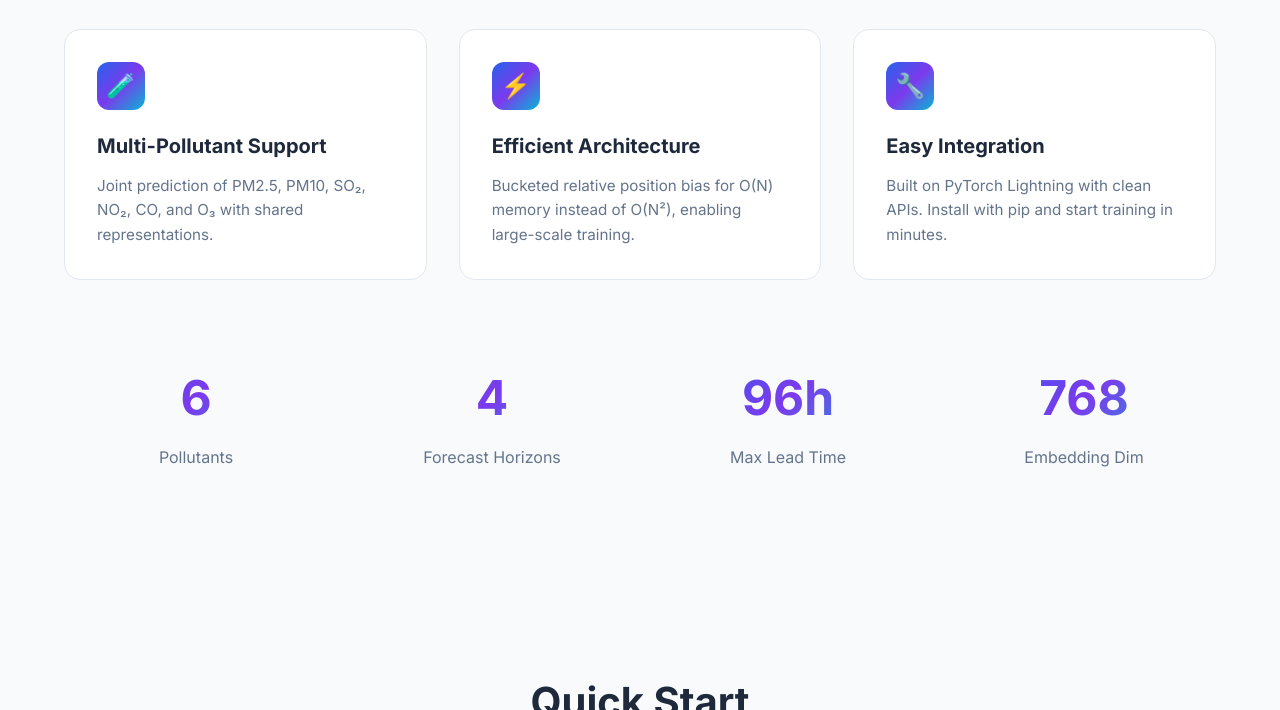
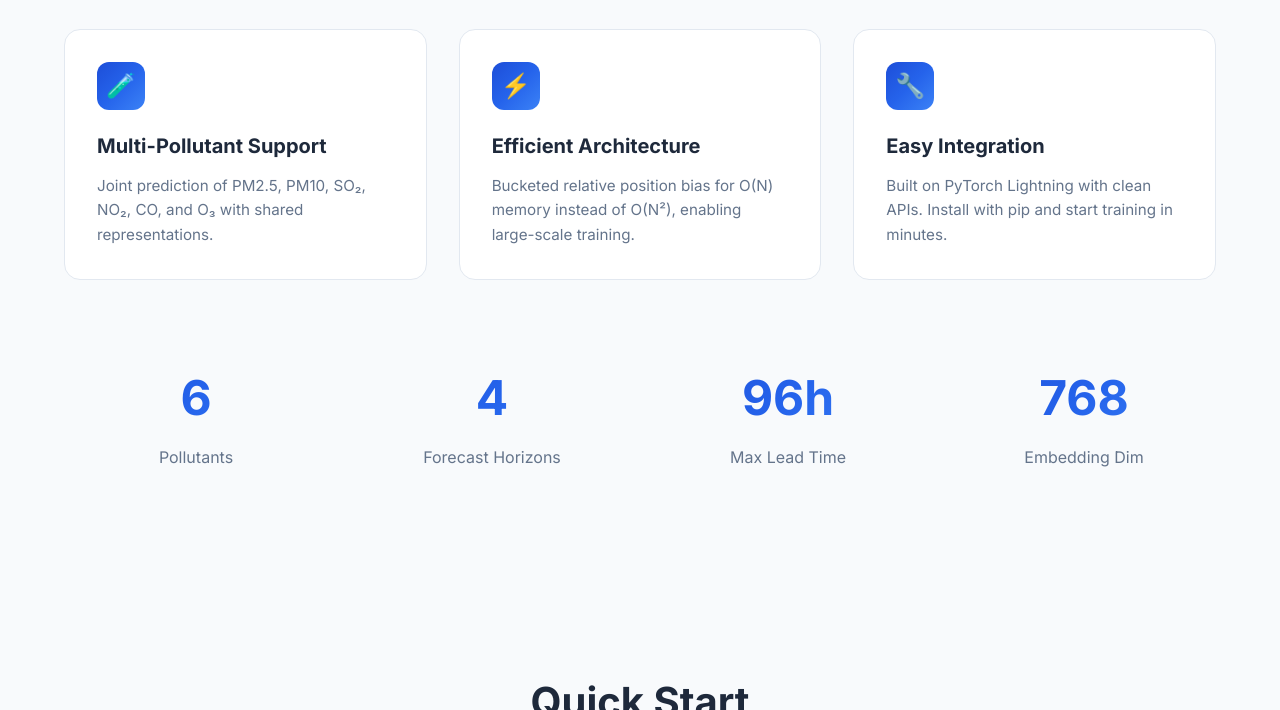
Before and after one commit to AmmarKheder/TopoFlow, a plain HTML site: page docs/index.html in a window 1280 px wide. Shown: the part 2090-2800 px from the top of the page. Drawn offline with Linux system fonts and the light colour scheme.

Commit message:
Change color scheme to blue only

```diff
--- a/docs/index.html
+++ b/docs/index.html
@@ -9,13 +9,13 @@
         :root {
             --primary: #2563eb;
             --primary-dark: #1d4ed8;
-            --secondary: #7c3aed;
-            --accent: #06b6d4;
+            --secondary: #1d4ed8;
+            --accent: #3b82f6;
             --dark: #1e293b;
             --gray: #64748b;
             --light: #f8fafc;
             --white: #ffffff;
-            --gradient: linear-gradient(135deg, #2563eb 0%, #7c3aed 50%, #06b6d4 100%);
+            --gradient: linear-gradient(135deg, #1d4ed8 0%, #2563eb 50%, #3b82f6 100%);
         }
 
         * {
```
